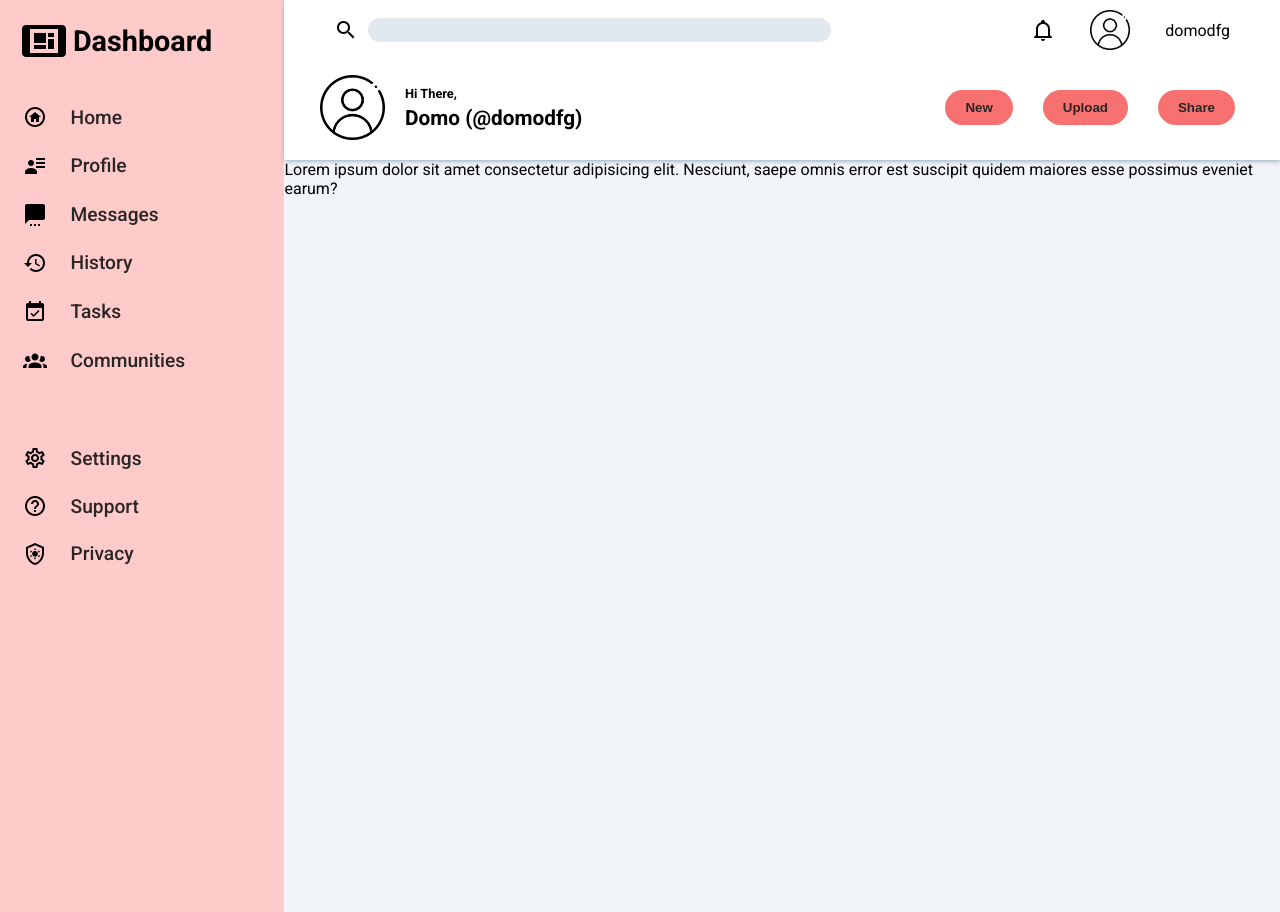
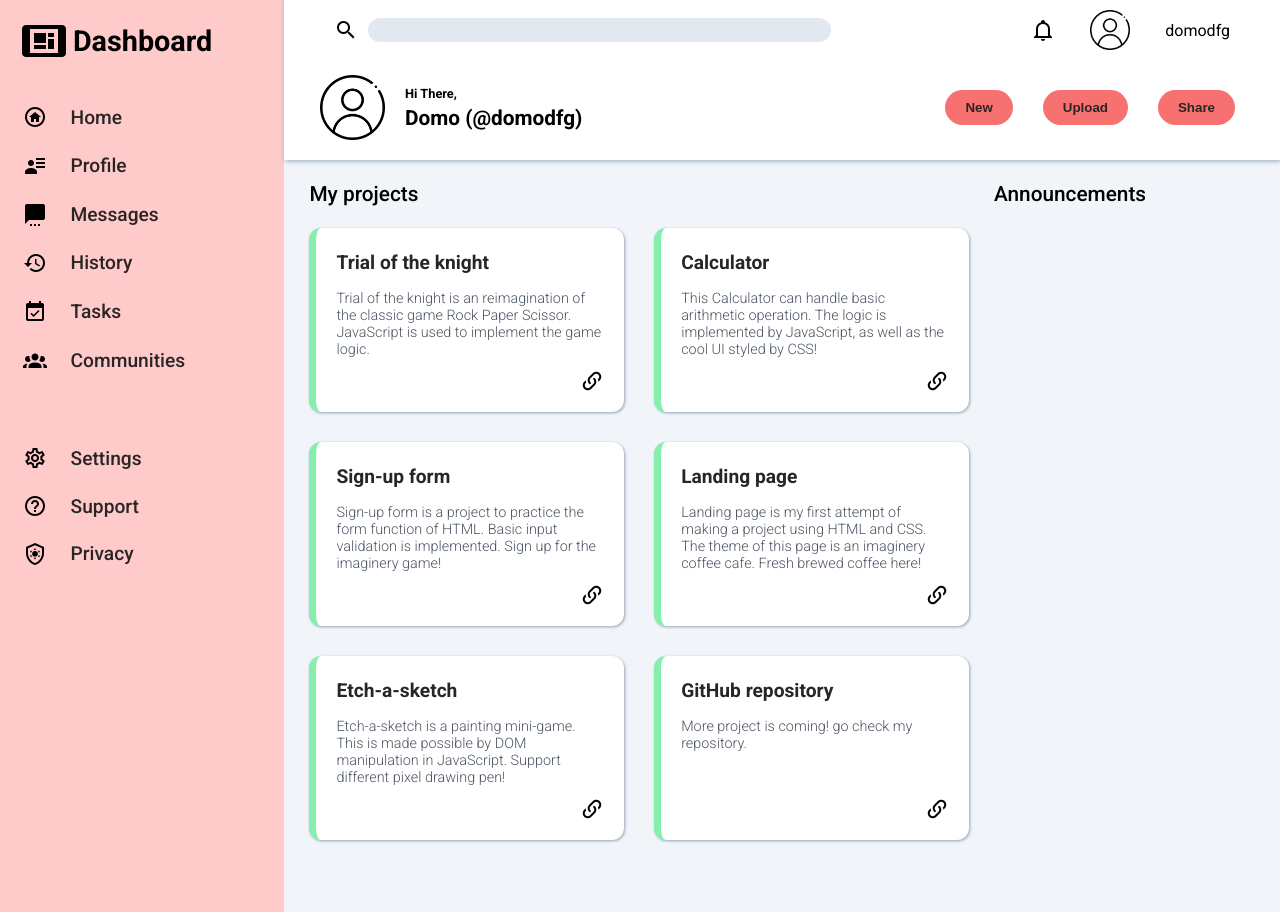
Before and after one commit to domodfg/dashboard, a plain HTML site: page index.html in a window 1280 px wide. Drawn offline with Linux system fonts and the light colour scheme.

Commit message:
Add layout and styles to the main content of the page

```diff
--- a/index.html
+++ b/index.html
@@ -63,11 +63,40 @@
         </div>
       </div>
       <div class="content">
-        <p>
-          Lorem ipsum dolor sit amet consectetur adipisicing elit. Nesciunt,
-          saepe omnis error est suscipit quidem maiores esse possimus eveniet
-          earum?
-        </p>
+        <p class="description">My projects</p>
+        <p class="description">Announcements</p>
+        <div class="cards-container">
+          <div class="cards">
+            <h2>Trial of the knight</h2>
+            <p>Trial of the knight is an reimagination of the classic game Rock Paper Scissor. JavaScript is used to implement the game logic.</p>
+            <a href="https://domodfg.github.io/Trial-of-the-knight/" target="_blank"><img src="icon/link-variant.png" alt=""></a>
+          </div>
+          <div class="cards">
+            <h2>Calculator</h2>
+            <p>This Calculator can handle basic arithmetic operation. The logic is implemented by JavaScript, as well as the cool UI styled by CSS!</p>
+            <a href="https://domodfg.github.io/calculator/" target="_blank"><img src="icon/link-variant.png" alt=""></a>
+          </div>
+          <div class="cards">
+            <h2>Sign-up form</h2>
+            <p>Sign-up form is a project to practice the form function of HTML. Basic input validation is implemented. Sign up for the imaginery game!</p>
+            <a href="https://domodfg.github.io/sign-up-form/" target="_blank"><img src="icon/link-variant.png" alt=""></a>
+          </div>
+          <div class="cards">
+            <h2>Landing page</h2>
+            <p>Landing page is my first attempt of making a project using HTML and CSS. The theme of this page is an imaginery coffee cafe. Fresh brewed coffee here!</p>
+            <a href="https://domodfg.github.io/Landing-page/" target="_blank"><img src="icon/link-variant.png" alt=""></a>
+          </div>
+          <div class="cards">
+            <h2>Etch-a-sketch</h2>
+            <p>Etch-a-sketch is a painting mini-game. This is made possible by DOM manipulation in JavaScript. Support different pixel drawing pen!</p>
+            <a href="https://domodfg.github.io/Etch-a-Sketch/" target="_blank"><img src="icon/link-variant.png" alt=""></a>
+          </div>
+          <div class="cards">
+            <h2>GitHub repository</h2>
+            <p>More project is coming! go check my repository.</p>
+            <a href="https://github.com/domodfg?tab=repositories" target="_blank"><img src="icon/link-variant.png" alt=""></a>
+          </div>
+        </div>
       </div>
     </div>
   </body>
--- a/style.css
+++ b/style.css
@@ -121,7 +121,7 @@ input {
     padding-left: 20px;
 }
 
-.nav {
+.nav, .setting {
     display: grid;
     grid-template-rows: repeat(6, 0.18fr);
     grid-template-columns: 0.33fr 1fr;
@@ -139,10 +139,56 @@ input {
 }
 
 .setting {
-    display: grid;
     grid-template-rows: repeat(6, 0.1fr);
-    grid-template-columns: 0.33fr 1fr;
-    align-items: center;
-    justify-items: center;
     padding-top: 50px;
 }
+
+.content {
+    display: grid;
+    grid-template-columns: 2.2fr 1fr;
+    grid-template-rows: 0.3fr 3fr;
+    align-items: center;
+}
+
+.description {
+    padding-left: 25px;
+
+    font-weight: 500;
+    font-size: 1.3rem;
+}
+
+.cards-container {
+    display:grid;
+    grid-template-columns: 1fr 1fr;
+    grid-template-rows: repeat(3, 1fr);
+    gap: 30px;
+    padding-left: 25px;
+    align-self: flex-start;
+}
+
+.cards {
+    display: grid;
+    grid-template-rows: 1fr 1.3fr 0.7fr;
+    font-size: 0.9rem;
+    color: #4b5563;
+    height: 23vh;
+    background-color: white;
+    border-radius: 12px;
+    border-left: 7px #86efac solid;
+    box-shadow: 1px 1px 3px #94a3b8;
+    padding: 0px 20px;
+}
+
+.cards a {
+    justify-self: end;
+}
+
+.cards h2 {
+    align-self: flex-end;
+    font-size: 1.2rem;
+    color: #292524;
+}
+
+.cards p {
+    font-weight: 300;
+}
```
Also changed, not shown: icon/link-variant.png (added).
